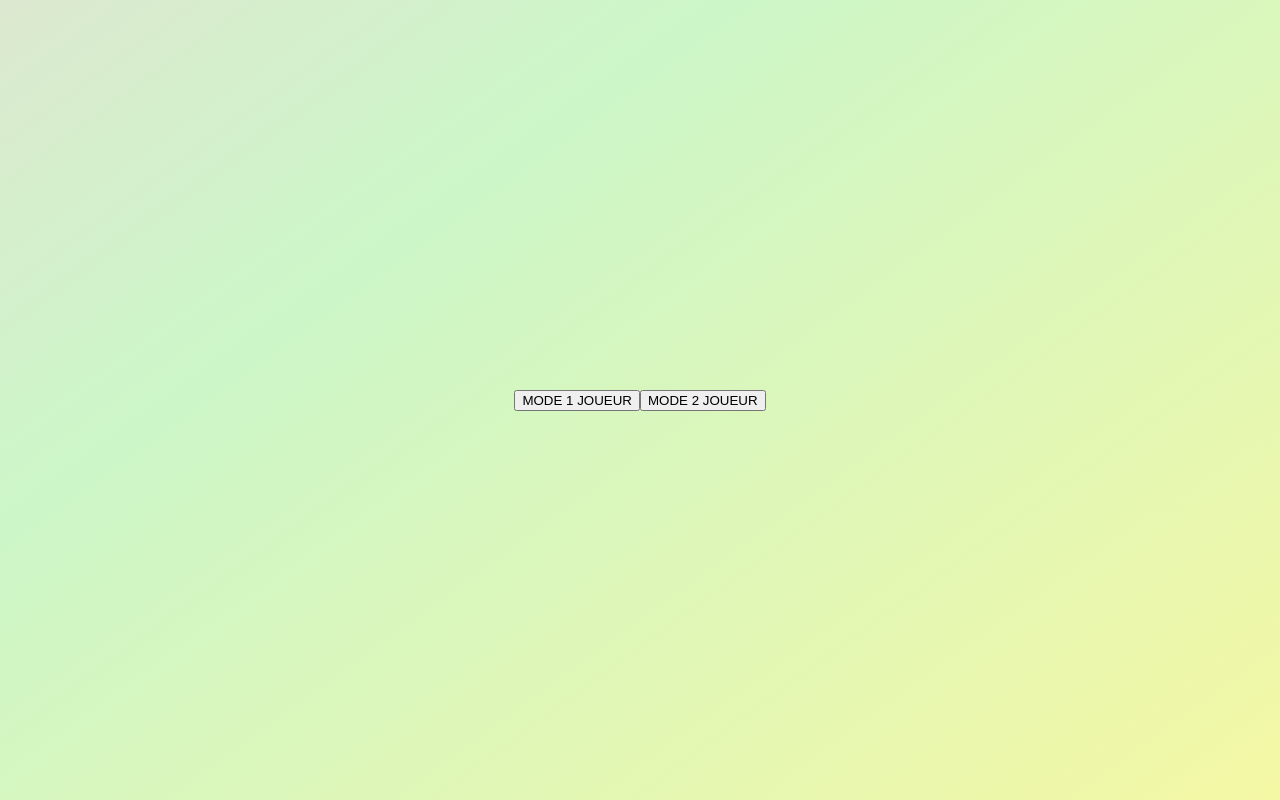
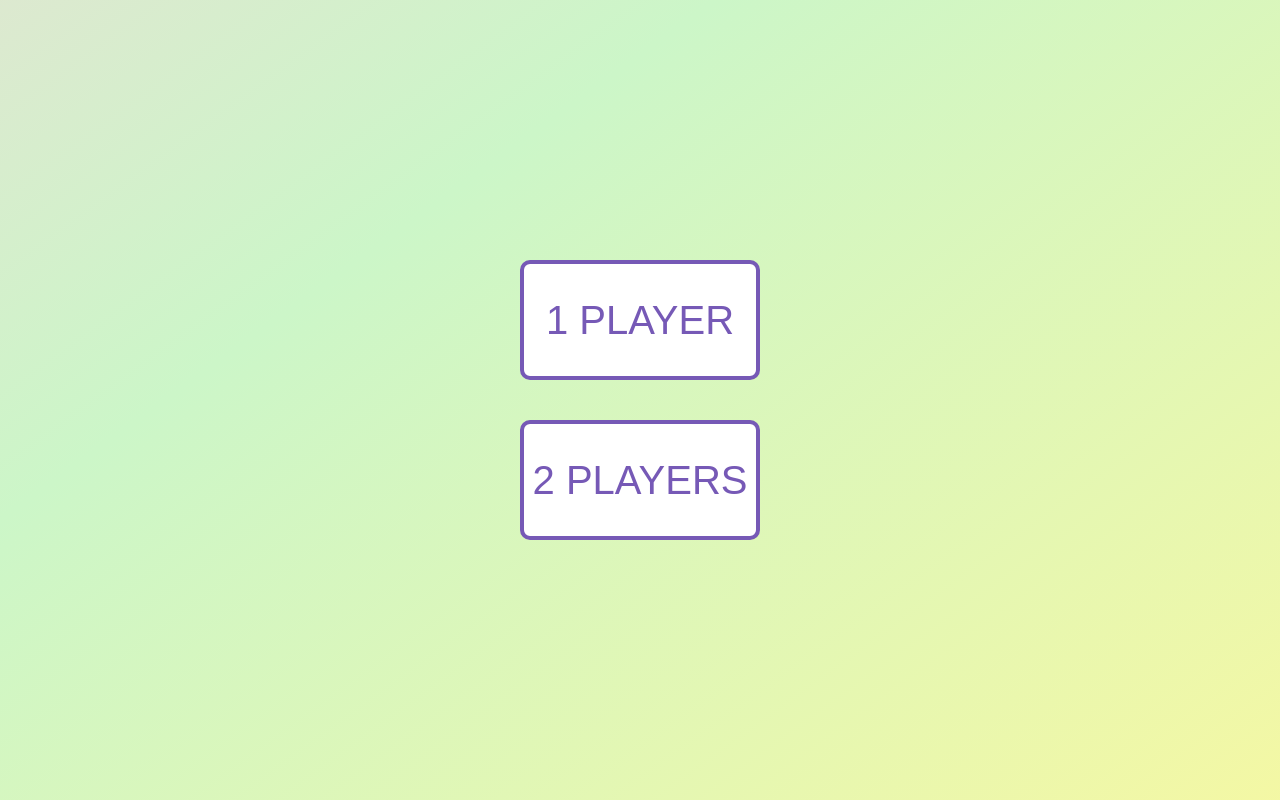
Before and after one commit to qhouguet/tictactoe-react-training, a React (Vite) app: page / in a window 1280 px wide. Built offline with nearby package versions, Linux system fonts and the light colour scheme.

Commit message:
Update 1P mode

```diff
--- a/src/assets/style/index.css
+++ b/src/assets/style/index.css
@@ -5,6 +5,8 @@
 
 * {
 	box-sizing: border-box;
+	margin: 0;
+	padding: 0;
 }
 
 :root {
@@ -112,6 +114,42 @@ tr td:nth-child(2) {
 	text-transform: uppercase;
 }
 
+.button-container {
+	display: flex;
+	flex-direction: column;
+	justify-content: space-between;
+}
+
+button {
+	border: 0;
+	background-color: transparent;
+	width: 15rem;
+	height: 7.5rem;
+	margin: 20px 0;
+	font-size: 2.5rem;
+	transition-duration: 0.4s;
+	border-radius: 10px;
+	color: #7659b6;
+}
+
+button:hover {
+	transform: translateY(-5px);
+}
+
+.button-game-mode {
+	background-color: white;
+	border: 4px solid #7659b6;
+}
+
+.button-reset:hover {
+	background-color: rgba(118, 89, 182, 0.1);
+}
+
+.button-game-mode:hover {
+	background-color: #7659b6;
+	color: white;
+}
+
 @keyframes gradient-animation {
 	0% {
 		background-position: 0% 50%;
--- a/src/components/Cell.tsx
+++ b/src/components/Cell.tsx
@@ -1,6 +1,7 @@
 import { useGameContextReducer } from '../hooks/useGameContextReducer';
 import { ActionEnum } from '../model/enum/action.enum';
 import { CellValueEnum } from '../model/enum/cell-value.enum';
+// import { useEffect } from 'react';
 
 type Props = {
 	x: number;
@@ -8,21 +9,20 @@ type Props = {
 };
 
 export function Cell({ x, y }: Props) {
-	// const { board, updateBoard, player, updatePlayer, checkWinner, isGameWon, checkEndGame } =
-	// 	useGameContext();
-
 	const { state, dispatch } = useGameContextReducer();
 
 	const handleClick = () => {
-		dispatch({ type: ActionEnum.UPDATE_BOARD, x: x, y: y, value: state.player });
+		dispatch({ type: ActionEnum.PLAYER_UPDATE_BOARD, x: x, y: y, value: state.player });
 		dispatch({ type: ActionEnum.CHECK_ENDGAME });
-		dispatch({ type: ActionEnum.UPDATE_PLAYER });
+		dispatch({ type: ActionEnum.CHANGE_PLAYER });
 		if (state.playerNumber === 1) {
-			dispatch({ type: ActionEnum.COMPUTER_PLAYING });
-			dispatch({ type: ActionEnum.UPDATE_BOARD_1P });
-			dispatch({ type: ActionEnum.CHECK_ENDGAME });
-			dispatch({ type: ActionEnum.UPDATE_PLAYER });
+			setTimeout(() => {
+				dispatch({ type: ActionEnum.COMPUTER_UPDATE_BOARD });
+				dispatch({ type: ActionEnum.CHECK_ENDGAME });
+				dispatch({ type: ActionEnum.CHANGE_PLAYER });
+			}, 300);
 		}
+		dispatch({ type: ActionEnum.UPDATE_SCORE });
 	};
 
 	const cellValue = state.board[x][y];
@@ -31,7 +31,7 @@ export function Cell({ x, y }: Props) {
 		<td
 			className={`${state.isGameWon ? 'endgame' : ''} ${
 				state.player === CellValueEnum.X ? 'x-hover' : 'o-hover'
-			}`}
+			} ${state.playerNumber === 1 && state.player === CellValueEnum.O ? 'endgame' : ''}`}
 			onClick={handleClick}
 			data-value={cellValue}
 		/>
--- a/src/components/GameMode.tsx
+++ b/src/components/GameMode.tsx
@@ -13,9 +13,13 @@ export function GameMode() {
 	};
 
 	return (
-		<div>
-			<button onClick={handleClickOnePlayer}>MODE 1 JOUEUR</button>
-			<button onClick={handleClickTwoPlayers}>MODE 2 JOUEUR</button>
+		<div className="button-container">
+			<button className="button-game-mode" onClick={handleClickOnePlayer}>
+				1 PLAYER
+			</button>
+			<button className="button-game-mode" onClick={handleClickTwoPlayers}>
+				2 PLAYERS
+			</button>
 		</div>
 	);
 }
--- a/src/components/Reset.tsx
+++ b/src/components/Reset.tsx
@@ -8,5 +8,9 @@ export function Reset() {
 		dispatch({ type: ActionEnum.RESET });
 	};
 
-	return <button onClick={handleReset}>RESET</button>;
+	return (
+		<button className="button-reset" onClick={handleReset}>
+			RESET
+		</button>
+	);
 }
--- a/src/components/Winner.tsx
+++ b/src/components/Winner.tsx
@@ -1,7 +1,6 @@
 import { useGameContextReducer } from '../hooks/useGameContextReducer';
 
 export function Winner() {
-	// const { endMessage, player } = useGameContext();
 	const { state } = useGameContextReducer();
 
 	if (state.endMessage.length > 0) {
--- a/src/context/init-state.ts
+++ b/src/context/init-state.ts
@@ -11,5 +11,7 @@ export const initState: StateType = {
 	movesLeft: 9,
 	playerNumber: 0,
 	gridCoordinates: gridCoordinates,
-	computerMove: [0, 0]
+	computerMove: [0, 0],
+	xWin: 0,
+	oWin: 0
 };
--- a/src/context/reducer.ts
+++ b/src/context/reducer.ts
@@ -9,7 +9,7 @@ export function reducer(state: StateType, action: ActionType) {
 	const { type } = action;
 
 	switch (type) {
-		case 'UPDATE_BOARD':
+		case 'PLAYER_UPDATE_BOARD':
 			if (state.board[action.x][action.y] === CellValueEnum.EMPTY) {
 				// const updatedBoard: GameBoardModel = [...state.board];
 				const updatedBoard: GameBoardModel = JSON.parse(JSON.stringify(state.board));
@@ -32,8 +32,10 @@ export function reducer(state: StateType, action: ActionType) {
 				};
 			}
 			return state;
-		case 'UPDATE_BOARD_1P':
-			if (state.movesLeft > 0) {
+		case 'COMPUTER_UPDATE_BOARD':
+			if (state.movesLeft > 0 && state.isGameWon === false) {
+				state.computerMove = getRandomElementFromArray(state.gridCoordinates);
+
 				const [xCom, yCom] = state.computerMove;
 
 				const updatedBoard = state.board.map((row, x) =>
@@ -52,8 +54,10 @@ export function reducer(state: StateType, action: ActionType) {
 				};
 			}
 			return state;
-
-		case 'UPDATE_PLAYER':
+		case 'CHANGE_PLAYER':
+			if (state.isGameWon === true) {
+				return state;
+			}
 			return {
 				...state,
 				player: state.player === CellValueEnum.X ? CellValueEnum.O : CellValueEnum.X
@@ -92,17 +96,10 @@ export function reducer(state: StateType, action: ActionType) {
 			return state;
 		case 'UPDATE_PLAYER_NUMBER':
 			return { ...state, playerNumber: action.number };
-		case 'COMPUTER_PLAYING':
-			if (state.movesLeft > 0) {
-				const updatedComputerMove = getRandomElementFromArray(state.gridCoordinates);
-				return {
-					...state,
-					computerMove: updatedComputerMove
-				};
-			}
-			return state;
 		case 'RESET':
 			return initState;
+		case 'UPDATE_SCORE':
+			return state;
 		default:
 			return state;
 	}
--- a/src/model/enum/action.enum.ts
+++ b/src/model/enum/action.enum.ts
@@ -1,9 +1,9 @@
 export enum ActionEnum {
-	UPDATE_BOARD = 'UPDATE_BOARD',
-	UPDATE_BOARD_1P = 'UPDATE_BOARD_1P',
-	UPDATE_PLAYER = 'UPDATE_PLAYER',
+	PLAYER_UPDATE_BOARD = 'PLAYER_UPDATE_BOARD',
+	COMPUTER_UPDATE_BOARD = 'COMPUTER_UPDATE_BOARD',
+	CHANGE_PLAYER = 'CHANGE_PLAYER',
 	CHECK_ENDGAME = 'CHECK_ENDGAME',
 	UPDATE_PLAYER_NUMBER = 'UPDATE_PLAYER_NUMBER',
-	COMPUTER_PLAYING = 'COMPUTER_PLAYING',
-	RESET = 'RESET'
+	RESET = 'RESET',
+	UPDATE_SCORE = 'UPDATE_SCORE'
 }
```
Also changed, not shown: src/context/types.ts (+7 -5 lines).
